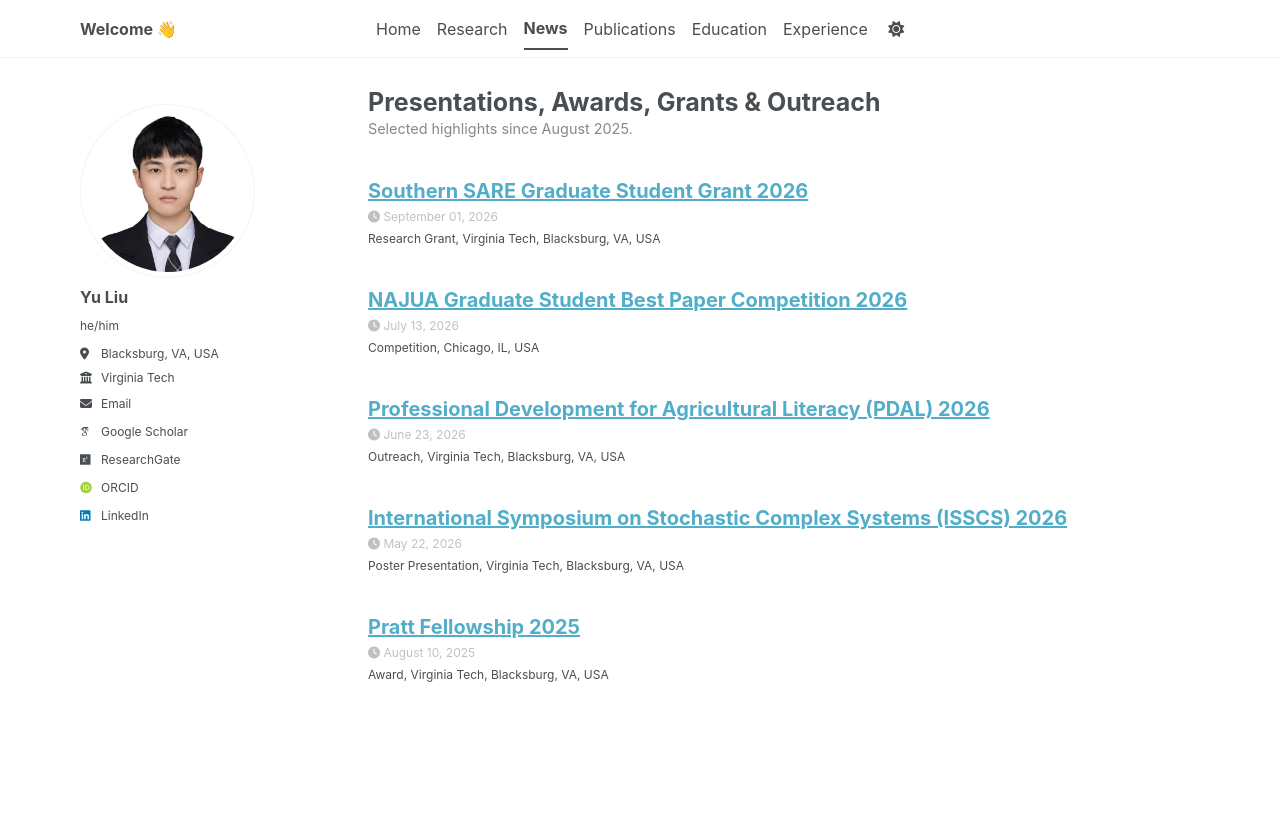
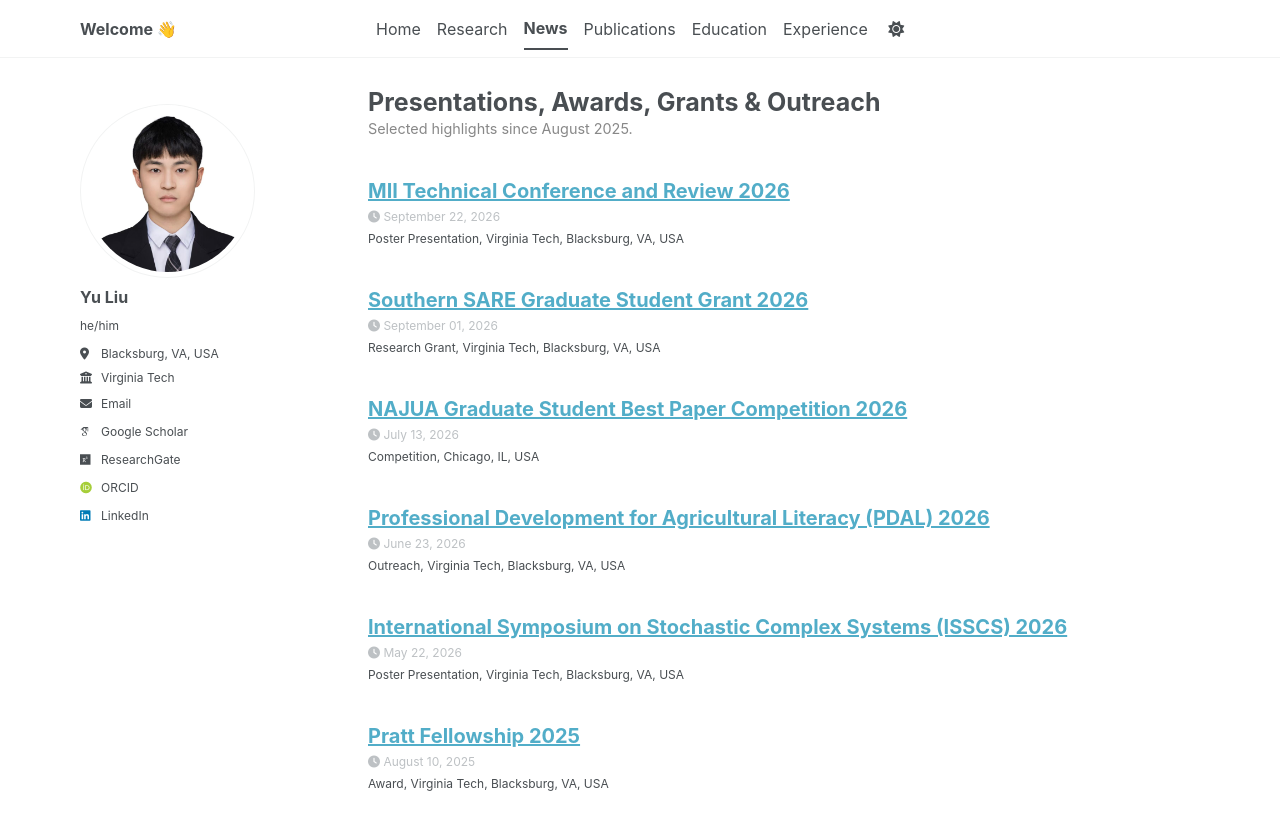
Before and after one commit to yuliu0322/yuliu0322.github.io, a Jekyll site: the page built from _pages/talks.html, in a window 1280 px wide. Shown: the top 830 px of the page. Built offline with Jekyll 4.4.1, drawn with Linux system fonts in a browser that asks for light colours; some web fonts are replaced; a script bundle is joined from its source files by our own code; library files that are not in the unit come from our copies.

Commit message:
Update 2026-09-21-MII Technical Conference and Review.md

```diff
--- a/_talks/2026-09-21-MII Technical Conference and Review.md
+++ b/_talks/2026-09-21-MII Technical Conference and Review.md
@@ -4,9 +4,8 @@ collection: talks
 type: "Poster Presentation"
 permalink: /talks/MII Technical Conference and Review/
 venue: "Virginia Tech"
-date: 2026-09-21
+date: 2026-09-22
 location: "Blacksburg, VA, USA"
-published: false
 ---
 
 Poster presentation, Virginia Tech, Blacksburg, VA, USA.
```
